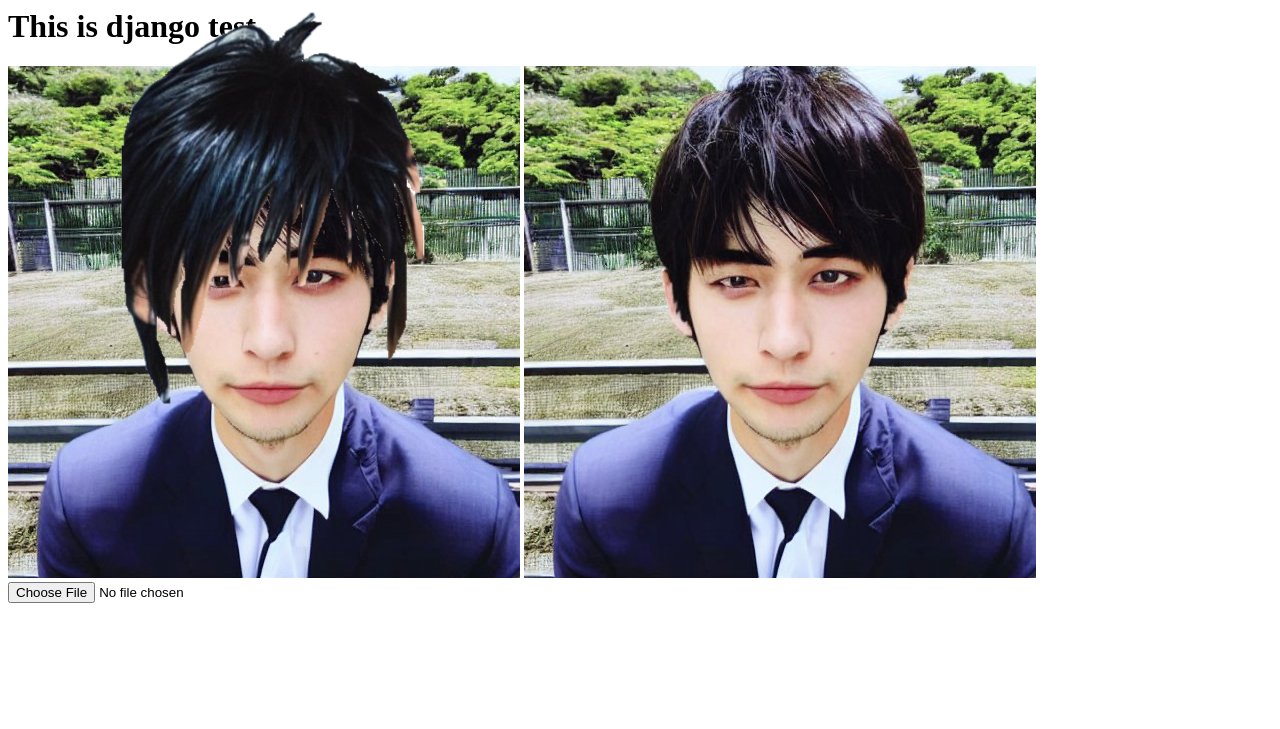
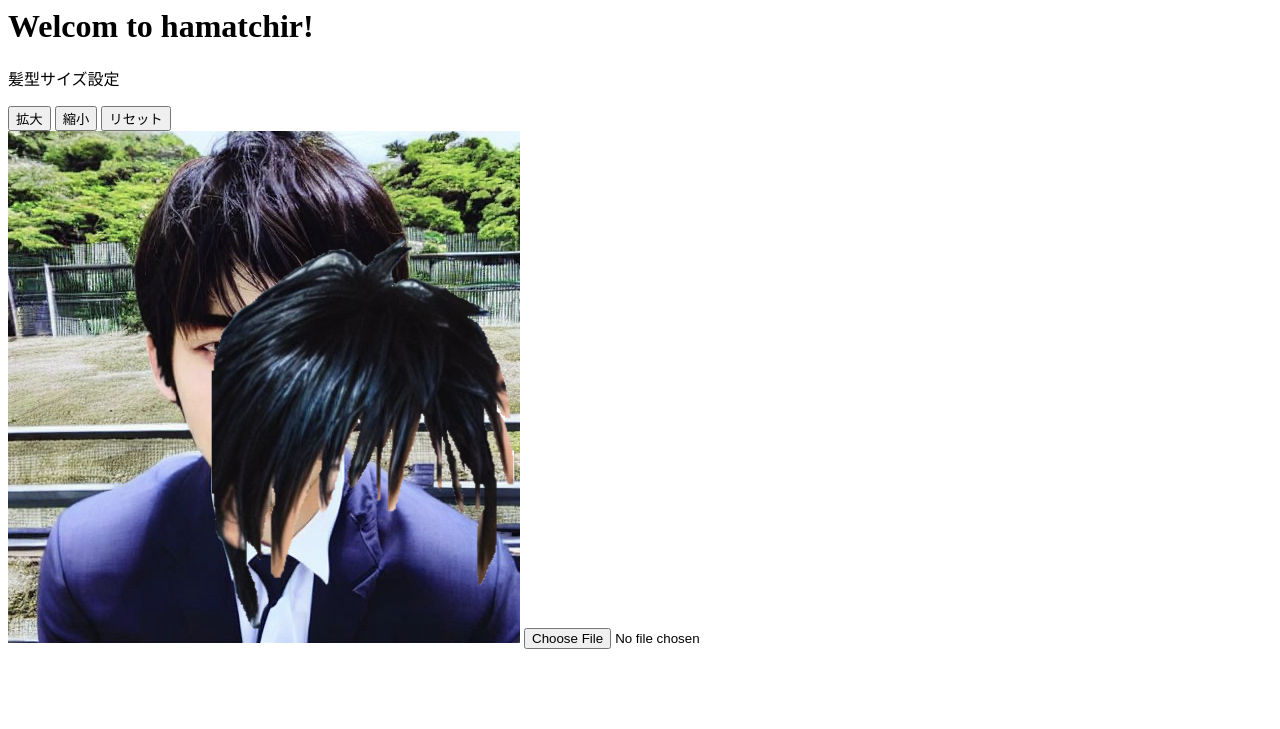
Before and after one commit to enpitut2022/hamatchir, a Django app: page /hamatchir/ in a window 1280 px wide. Shown: the top 729 px of the page. Run offline with Django 3.2, Linux system fonts and the light colour scheme.

Commit message:
拡大縮小ドラッグドロップやっちゃった

```diff
--- a/mysite/hamatchir/static/hamatchir/index.js
+++ b/mysite/hamatchir/static/hamatchir/index.js
@@ -16,3 +16,118 @@ inputFile.addEventListener('change', function(e){
         image.src = Reader.result;
     }
 }, false);
+
+(function(){
+
+    //要素の取得
+    var elements = document.getElementsByClassName("drag-and-drop");
+
+    //要素内のクリックされた位置を取得するグローバル（のような）変数
+    var x;
+    var y;
+
+    //マウスが要素内で押されたとき、又はタッチされたとき発火
+    for(var i = 0; i < elements.length; i++) {
+        elements[i].addEventListener("mousedown", mdown, false);
+        elements[i].addEventListener("touchstart", mdown, false);
+    }
+ //マウスが押された際の関数
+ function mdown(e) {
+
+    //クラス名に .drag を追加
+    this.classList.add("drag");
+
+    //タッチデイベントとマウスのイベントの差異を吸収
+    if(e.type === "mousedown") {
+        var event = e;
+    } else {
+        var event = e.changedTouches[0];
+    }
+
+    //要素内の相対座標を取得
+    x = event.pageX - this.offsetLeft;
+    y = event.pageY - this.offsetTop;
+
+    //ムーブイベントにコールバック
+    document.body.addEventListener("mousemove", mmove, false);
+    document.body.addEventListener("touchmove", mmove, false);
+}
+
+//マウスカーソルが動いたときに発火
+function mmove(e) {
+
+    //ドラッグしている要素を取得
+    var drag = document.getElementsByClassName("drag")[0];
+
+    //同様にマウスとタッチの差異を吸収
+    if(e.type === "mousemove") {
+        var event = e;
+    } else {
+        var event = e.changedTouches[0];
+    }
+
+    //フリックしたときに画面を動かさないようにデフォルト動作を抑制
+    e.preventDefault();
+
+    //マウスが動いた場所に要素を動かす
+    drag.style.top = event.pageY - y + "px";
+    drag.style.left = event.pageX - x + "px";
+
+    //マウスボタンが離されたとき、またはカーソルが外れたとき発火
+    drag.addEventListener("mouseup", mup, false);
+    document.body.addEventListener("mouseleave", mup, false);
+    drag.addEventListener("touchend", mup, false);
+    document.body.addEventListener("touchleave", mup, false);
+
+}
+
+//マウスボタンが上がったら発火
+function mup(e) {
+    var drag = document.getElementsByClassName("drag")[0];
+
+    //ムーブベントハンドラの消去
+    document.body.removeEventListener("mousemove", mmove, false);
+    drag.removeEventListener("mouseup", mup, false);
+    document.body.removeEventListener("touchmove", mmove, false);
+    drag.removeEventListener("touchend", mup, false);
+
+    //クラス名 .drag も消す
+    drag.classList.remove("drag");
+}
+
+})()
+
+var x = 1.0
+var plus=document.getElementById("plus");
+var minus=document.getElementById("minus");
+function up(){
+    if(x>1.5){
+        return 0;
+    }
+    x += 0.05;
+    let img_scale = document.getElementById("aaa");
+    img_scale.style.transform = "scale(" + x + "," + x + ")";
+    console.log("pon")
+}
+
+
+function down(){
+    if(x<0.5){
+        return 0;
+    }
+    x -= 0.05;
+    let img_scale = document.getElementById("aaa");
+    img_scale.style.transform = "scale(" + x + "," + x + ")";
+    console.log("pon")
+}
+
+var reset=document.getElementById("reset");
+function resetf(){
+    let img_scale = document.getElementById("aaa");
+    img_scale.style.transform = "scale(" + 1 + "," + 1 + ")";
+    console.log("pon")
+}
+
+plus.addEventListener("click", up);
+minus.addEventListener("click", down);
+reset.addEventListener("click", resetf);
--- a/mysite/hamatchir/static/hamatchir/style.css
+++ b/mysite/hamatchir/static/hamatchir/style.css
@@ -1,11 +1,31 @@
 .basic{
-    position: relative
+    position: relative;
+    width:100%;
 }
 
 .hair_style{
     position: absolute;
-    left: -90px;
-    top: -160px;
+    /* left: 50%;
+    top: 50%;
+    transform:translate(-50%, -50%); */
+    margin-left: auto;
+    margin-right: auto;
+
     /* width: 80%;
     height: 80%; */
 }
+
+.yajima{
+    margin-left: auto;
+    margin-right: auto;
+}
+
+.drag-and-drop {
+    cursor: move;
+    position: absolute;
+    z-index: 1000;
+}
+
+.drag {
+    z-index: 1001;
+}
--- a/mysite/hamatchir/templates/hamatchir/index.html
+++ b/mysite/hamatchir/templates/hamatchir/index.html
@@ -6,11 +6,16 @@
         <link rel="stylesheet" href="{%static 'hamatchir/style.css' %}">
     </head>
     <body>
-        <h1>This is django test.</h1>
+        <h1>Welcom to hamatchir!</h1>
         <div class="basic">
-            <img class="hair_style" src="{%static 'hamatchir/images/aaa.png' %}" />
+            <p>髪型サイズ設定</p>
+            <button id="plus">拡大</button>
+            <button id="minus">縮小</button>
+            <button id="reset">リセット</button>
+            <div id="aaa">
+                <img class="hair_style drag-and-drop" src="{%static 'hamatchir/images/aaa.png' %}" />
+            </div>
             <img class="yajima" src= "{% static 'hamatchir/images/yajima.png' %}" />
-            <img class="yajima2" src= "{% static 'hamatchir/images/yajima.png' %}" />
             <!-- inputタグの拡張子の指定が必要 png, jpeg, jpg etc... -->
             <input type="file" id="img-file">
             <img  id="input-img" />
```
